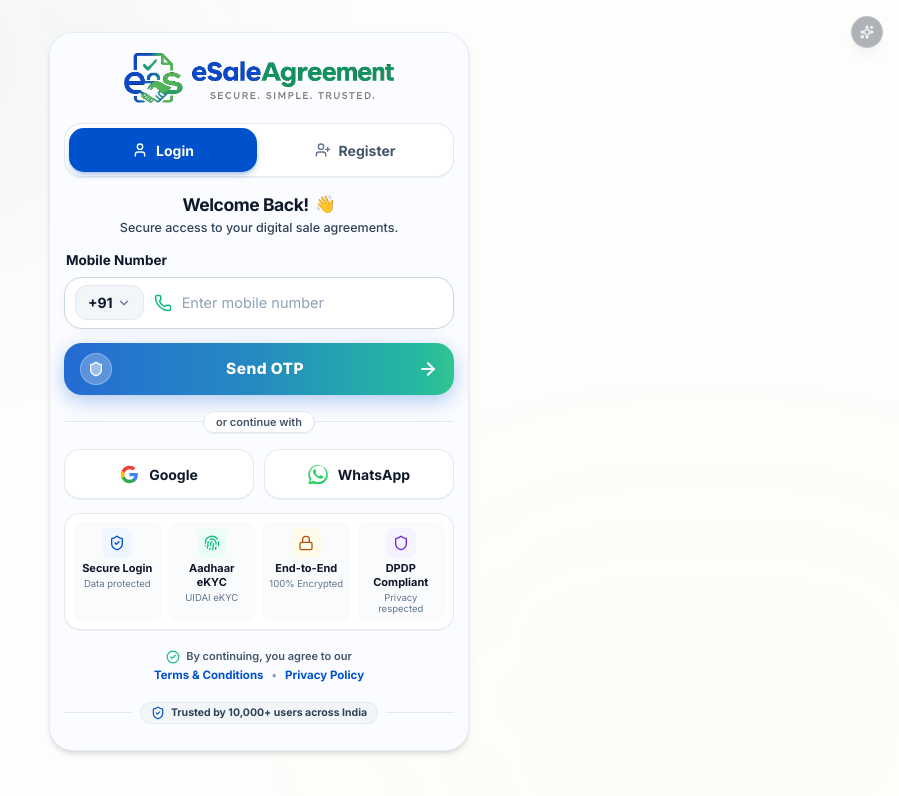
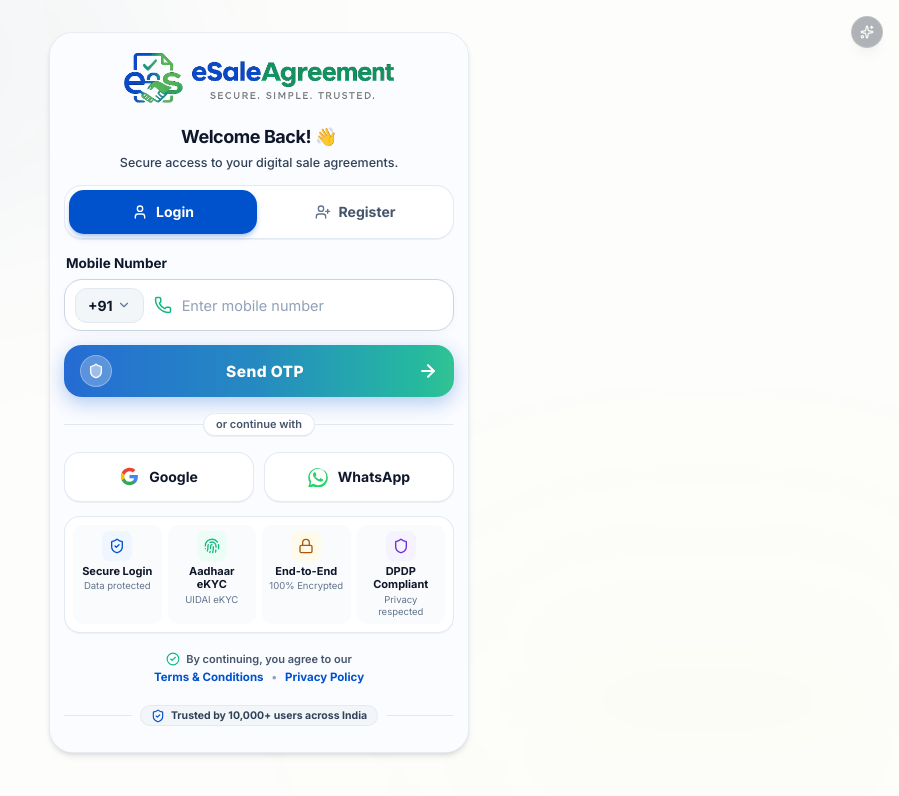
Before and after one commit to dacnikhil21/trilok, a Next.js app: page /login in a window 1280 px wide. Shown: the top 796 px of the page, without its empty margins (381-1280 px from the left). Built offline with nearby package versions, Linux system fonts and the light colour scheme.

Commit message:
fix(login): center welcome headline and move above tab switcher

```diff
--- a/src/app/login/page.tsx
+++ b/src/app/login/page.tsx
@@ -51,21 +51,30 @@
         {/* ── Universal Mobile Shell (Constrained 390px Max Width) ────────────────── */}
         <div className="w-full max-w-[390px] flex flex-col space-y-3.5 my-auto sm:my-0 relative">
 
-          {/* ── TOP HEADER BAR: 100% Centered Brand Logo (Zero Collisions) ─────────── */}
+          {/* ── TOP HEADER BAR: 100% Centered Brand Logo ─────────── */}
           <div className="w-full flex items-center justify-center pt-1 pb-1">
             <BrandLogo size="lg" />
           </div>
 
-          {/* ── SECTION 1: Rich 44px Capsule Pill Segmented Control ─────────────────── */}
+          {/* ── SECTION 1: Perfectly Centered Welcome Headline & Subtext ──────── */}
+          <div className="w-full text-center space-y-1 pt-0.5">
+            <h2 className="text-[18px] font-bold text-[#0F172A] tracking-tight leading-snug">
+              {activeTab === 'login' ? "Welcome Back! 👋" : "Create your account 👋"}
+            </h2>
+            <p className="text-[12.5px] text-slate-700 font-medium max-w-[290px] leading-snug mx-auto">
+              Secure access to your digital sale agreements.
+            </p>
+          </div>
+
+          {/* ── SECTION 2: Rich 44px Capsule Pill Segmented Control (Moved Below) ── */}
           <div className="w-full bg-white/90 backdrop-blur-xs border border-slate-200/90 rounded-[18px] p-1 shadow-2xs">
             <div className="grid grid-cols-2 gap-1">
               <button
                 type="button"
-                className={`h-[44px] rounded-[15px] font-bold text-[14px] flex items-center justify-center gap-2 transition-all ${
-                  activeTab === 'login'
+                className={`h-[44px] rounded-[15px] font-bold text-[14px] flex items-center justify-center gap-2 transition-all ${activeTab === 'login'
                     ? 'bg-[#0052CC] text-white shadow-md shadow-[#0052CC]/25'
                     : 'text-slate-600 hover:text-slate-900 hover:bg-slate-50'
-                }`}
+                  }`}
                 onClick={() => setActiveTab('login')}
               >
                 <User className={`w-4 h-4 ${activeTab === 'login' ? 'text-white' : 'text-slate-500'}`} />
@@ -74,28 +83,16 @@
 
               <button
                 type="button"
-                className={`h-[44px] rounded-[15px] font-bold text-[14px] flex items-center justify-center gap-2 transition-all ${
-                  activeTab === 'register'
+                className={`h-[44px] rounded-[15px] font-bold text-[14px] flex items-center justify-center gap-2 transition-all ${activeTab === 'register'
                     ? 'bg-[#0052CC] text-white shadow-md shadow-[#0052CC]/25'
                     : 'text-slate-600 hover:text-slate-900 hover:bg-slate-50'
-                }`}
+                  }`}
                 onClick={() => setActiveTab('register')}
               >
                 <UserPlus className={`w-4 h-4 ${activeTab === 'register' ? 'text-white' : 'text-slate-500'}`} />
                 <span>Register</span>
               </button>
             </div>
-          </div>
-
-          {/* ── SECTION 2: Welcome Headline & Subtext (Optically Centered H2) ──────── */}
-          <div className="text-center space-y-0.5 pt-0.5">
-            <h2 className="text-[17.5px] font-bold text-[#0F172A] tracking-tight leading-snug flex items-center justify-center gap-1.5">
-              <span>{activeTab === 'login' ? "Welcome Back!" : "Create your account"}</span>
-              <span className="text-[17px]">👋</span>
-            </h2>
-            <p className="text-[12.5px] text-slate-700 font-medium max-w-[290px] leading-snug mx-auto">
-              Secure access to your digital sale agreements.
-            </p>
           </div>
 
           {/* ── MAIN ACTION FLOW (Sections 3 - 5) ────────────────────────────────────── */}
@@ -138,9 +135,8 @@
                 type="button"
                 onClick={handleSubmit}
                 disabled={isButtonDisabled || isLoading}
-                className={`w-full h-[52px] rounded-[18px] bg-gradient-to-r from-[#0052CC] via-[#0077B6] to-[#10B981] text-white font-bold text-[15.5px] flex items-center justify-between px-4 transition-all shadow-[0_6px_20px_rgba(0,82,204,0.35)] active:scale-[0.985] ${
-                  isButtonDisabled ? 'opacity-85 cursor-not-allowed' : 'hover:opacity-95'
-                }`}
+                className={`w-full h-[52px] rounded-[18px] bg-gradient-to-r from-[#0052CC] via-[#0077B6] to-[#10B981] text-white font-bold text-[15.5px] flex items-center justify-between px-4 transition-all shadow-[0_6px_20px_rgba(0,82,204,0.35)] active:scale-[0.985] ${isButtonDisabled ? 'opacity-85 cursor-not-allowed' : 'hover:opacity-95'
+                  }`}
               >
                 <div className="w-8 h-8 rounded-full bg-white/25 flex items-center justify-center shrink-0 border border-white/30 backdrop-blur-2xs">
                   <Shield className="w-4 h-4 text-white fill-white/40" />
@@ -169,10 +165,10 @@
                   className="h-[50px] bg-white border border-slate-200/90 rounded-[16px] flex items-center justify-center gap-2.5 shadow-2xs hover:bg-slate-50 active:scale-[0.98] transition-all"
                 >
                   <svg width="19" height="19" viewBox="0 0 24 24" xmlns="http://www.w3.org/2000/svg">
-                    <path d="M22.56 12.25c0-.78-.07-1.53-.2-2.25H12v4.26h5.92c-.26 1.37-1.04 2.53-2.21 3.31v2.77h3.57c2.08-1.92 3.28-4.74 3.28-8.09z" fill="#4285F4"/>
-                    <path d="M12 23c2.97 0 5.46-.98 7.28-2.66l-3.57-2.77c-.98.66-2.23 1.06-3.71 1.06-2.86 0-5.29-1.93-6.16-4.53H2.18v2.84C3.99 20.53 7.7 23 12 23z" fill="#34A853"/>
-                    <path d="M5.84 14.09c-.22-.66-.35-1.36-.35-2.09s.13-1.43.35-2.09V7.07H2.18C1.43 8.55 1 10.22 1 12s.43 3.45 1.18 4.93l2.85-2.22.81-.62z" fill="#FBBC05"/>
-                    <path d="M12 5.38c1.62 0 3.06.56 4.21 1.64l3.15-3.15C17.45 2.09 14.97 1 12 1 7.7 1 3.99 3.47 2.18 7.07l3.66 2.84c.87-2.6 3.3-4.53 6.16-4.53z" fill="#EA4335"/>
+                    <path d="M22.56 12.25c0-.78-.07-1.53-.2-2.25H12v4.26h5.92c-.26 1.37-1.04 2.53-2.21 3.31v2.77h3.57c2.08-1.92 3.28-4.74 3.28-8.09z" fill="#4285F4" />
+                    <path d="M12 23c2.97 0 5.46-.98 7.28-2.66l-3.57-2.77c-.98.66-2.23 1.06-3.71 1.06-2.86 0-5.29-1.93-6.16-4.53H2.18v2.84C3.99 20.53 7.7 23 12 23z" fill="#34A853" />
+                    <path d="M5.84 14.09c-.22-.66-.35-1.36-.35-2.09s.13-1.43.35-2.09V7.07H2.18C1.43 8.55 1 10.22 1 12s.43 3.45 1.18 4.93l2.85-2.22.81-.62z" fill="#FBBC05" />
+                    <path d="M12 5.38c1.62 0 3.06.56 4.21 1.64l3.15-3.15C17.45 2.09 14.97 1 12 1 7.7 1 3.99 3.47 2.18 7.07l3.66 2.84c.87-2.6 3.3-4.53 6.16-4.53z" fill="#EA4335" />
                   </svg>
                   <span className="text-[14px] font-bold text-[#0F172A]">Google</span>
                 </button>
@@ -183,7 +179,7 @@
                   className="h-[50px] bg-white border border-slate-200/90 rounded-[16px] flex items-center justify-center gap-2.5 shadow-2xs hover:bg-slate-50 active:scale-[0.98] transition-all"
                 >
                   <svg width="20" height="20" viewBox="0 0 24 24" fill="none" xmlns="http://www.w3.org/2000/svg">
-                    <path d="M17.472 14.382c-.297-.149-1.758-.867-2.03-.967-.273-.099-.471-.148-.67.15-.197.297-.767.966-.94 1.164-.173.199-.347.223-.644.075-.297-.15-1.255-.463-2.39-1.475-.88-.788-1.48-1.761-1.653-2.059-.173-.297-.018-.458.13-.606.134-.133.298-.347.446-.52.149-.174.198-.298.298-.497.099-.198.05-.371-.025-.52-.075-.149-.669-1.612-.916-2.207-.242-.579-.487-.5-.669-.51h-.57c-.198 0-.52.074-.792.372-.272.297-1.04 1.016-1.04 2.479 0 1.462 1.065 2.875 1.213 3.074.149.198 2.096 3.2 5.077 4.487.709.306 1.262.489 1.694.625.712.227 1.36.195 1.871.118.576-.085 1.758-.719 2.006-1.413.248-.694.248-1.289.173-1.413-.074-.124-.272-.198-.57-.347m-5.421 7.403h-.004a9.87 9.87 0 01-5.031-1.378l-.361-.214-3.741.98 1.005-3.648-.235-.373a9.86 9.86 0 01-1.51-5.26c0-5.445 4.433-9.879 9.882-9.879 2.64 0 5.122 1.029 6.988 2.895A9.825 9.825 0 0121.93 11.91c0 5.442-4.433 9.875-9.879 9.875M19.39 4.606A11.759 11.759 0 0012.053 1.15C5.58 1.15.312 6.417.31 12.89c0 2.071.542 4.09 1.576 5.87L0 25l6.402-1.677a11.8 11.8 0 005.648 1.43h.005c6.47 0 11.737-5.267 11.739-11.74a11.755 11.755 0 00-3.404-8.407" fill="#25D366"/>
+                    <path d="M17.472 14.382c-.297-.149-1.758-.867-2.03-.967-.273-.099-.471-.148-.67.15-.197.297-.767.966-.94 1.164-.173.199-.347.223-.644.075-.297-.15-1.255-.463-2.39-1.475-.88-.788-1.48-1.761-1.653-2.059-.173-.297-.018-.458.13-.606.134-.133.298-.347.446-.52.149-.174.198-.298.298-.497.099-.198.05-.371-.025-.52-.075-.149-.669-1.612-.916-2.207-.242-.579-.487-.5-.669-.51h-.57c-.198 0-.52.074-.792.372-.272.297-1.04 1.016-1.04 2.479 0 1.462 1.065 2.875 1.213 3.074.149.198 2.096 3.2 5.077 4.487.709.306 1.262.489 1.694.625.712.227 1.36.195 1.871.118.576-.085 1.758-.719 2.006-1.413.248-.694.248-1.289.173-1.413-.074-.124-.272-.198-.57-.347m-5.421 7.403h-.004a9.87 9.87 0 01-5.031-1.378l-.361-.214-3.741.98 1.005-3.648-.235-.373a9.86 9.86 0 01-1.51-5.26c0-5.445 4.433-9.879 9.882-9.879 2.64 0 5.122 1.029 6.988 2.895A9.825 9.825 0 0121.93 11.91c0 5.442-4.433 9.875-9.879 9.875M19.39 4.606A11.759 11.759 0 0012.053 1.15C5.58 1.15.312 6.417.31 12.89c0 2.071.542 4.09 1.576 5.87L0 25l6.402-1.677a11.8 11.8 0 005.648 1.43h.005c6.47 0 11.737-5.267 11.739-11.74a11.755 11.755 0 00-3.404-8.407" fill="#25D366" />
                   </svg>
                   <span className="text-[14px] font-bold text-[#0F172A]">WhatsApp</span>
                 </button>
```
